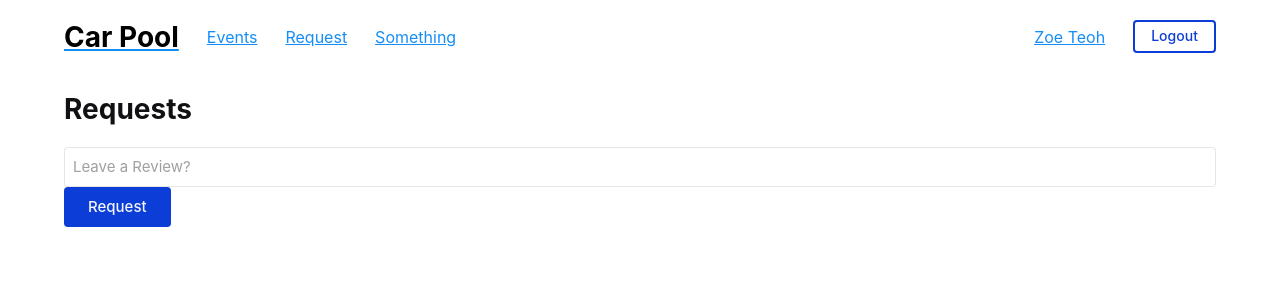
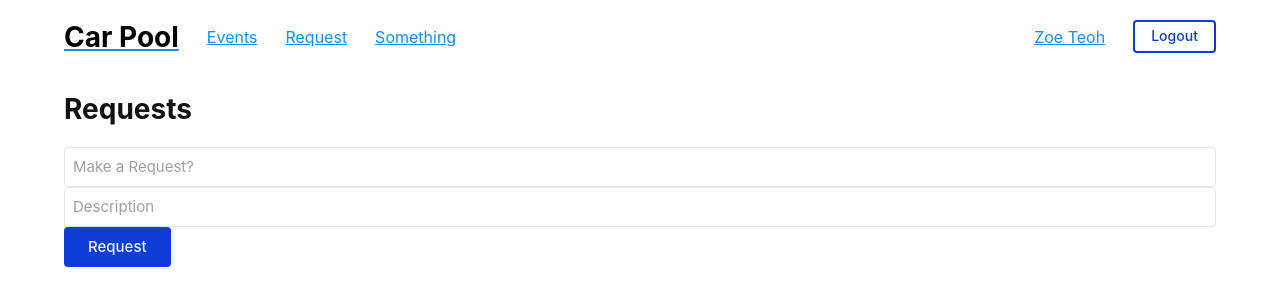
Before and after one commit to zteoh/mompool, a Django app: page /request in a window 1280 px wide. Shown: the top 306 px of the page. Run offline with Django 3.2, Linux system fonts and the light colour scheme; a user stored in the database is signed in; some libraries are stand-ins or nearby versions.

Commit message:
setting up requests

```diff
--- a/carpool/static/carpool/base.css
+++ b/carpool/static/carpool/base.css
@@ -42,6 +42,10 @@
 
 #left-nav {
 	text-align: right;
+}
+
+.bold {
+	font-weight: bold;
 }
 
 /* Create Page Styling */
--- a/carpool/templates/carpool/request.html
+++ b/carpool/templates/carpool/request.html
@@ -7,7 +7,8 @@
 {% block content %}
 	<div id="new-request">
         <form method="POST" action="{% url 'make_request' %}">
-            <input type="text" name="text" class="form-control" id="id_post_text" placeholder="Leave a Review?">
+            <input type="text" name="name" class="form-control" id="id_post_text" placeholder="Make a Request?">
+            <input type="text" name="description" class="form-control" id="id_post_text" placeholder="Description">
             {% csrf_token %}
             <button type="submit" id="id_login_button" class="button">Request</button>
         </form>
--- a/carpool/templates/carpool/user.html
+++ b/carpool/templates/carpool/user.html
@@ -59,7 +59,7 @@
             {% for review in reviews %}
                 {% if review.user == profile.assoc_user.id %}
                     <div class="review">
-                        <h4>{{review.assoc_user.first_name}} {{review.assoc_user.last_name}}</h4> : {{review.review_text}}
+                        <span class="bold">{{review.assoc_user.first_name}} {{review.assoc_user.last_name}}</span> : {{review.review_text}}
                     </div>
                 {% endif %}
             {% endfor %}
```
